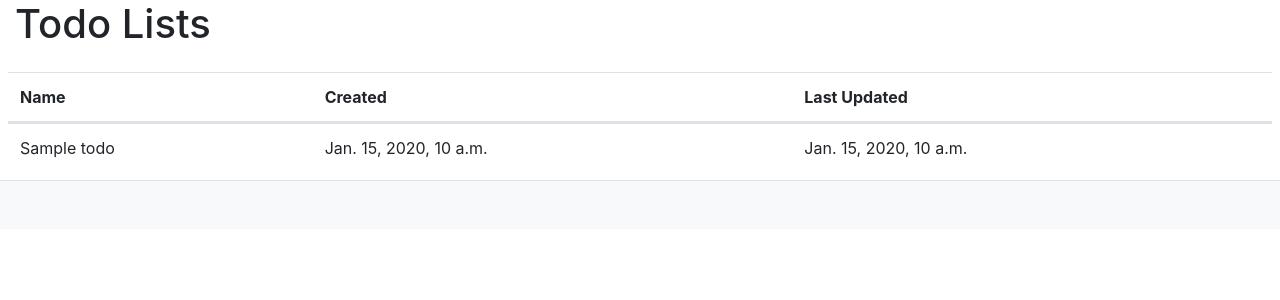
After one commit to felipe-lee/gcbv_demo, a Django app: template todo/templates/todo/list_todo_lists.html in a window 1280 px wide. The commit adds this page. Shown: the top 300 px of the page. Run offline with Django 3.2, Linux system fonts and the light colour scheme; the template is opened without the code that fills it: most values are stand-ins (such as "Sample title", 1, 10 or a date in 2020); some libraries are stand-ins or nearby versions.

Commit message:
Add simple view for listing todo lists
Template will likely change to display datetime objects better, but this works for now.
View will also change once I wire in the logic to search by name.

```diff
--- /dev/null
+++ b/todo/templates/todo/list_todo_lists.html
@@ -0,0 +1,31 @@
+{% extends 'common/base.html' %}
+
+{% block page_header %}
+  Todo Lists
+{% endblock page_header %}
+
+{% block content %}
+  {% if object_list %}
+    <table class="table table-hover mb-0">
+      <caption class="sr-only">List of Todo Lists</caption>
+      <thead>
+      <tr>
+        <th scope="col">Name</th>
+        <th scope="col">Created</th>
+        <th scope="col">Last Updated</th>
+      </tr>
+      </thead>
+      <tbody>
+      {% for todo_list in object_list %}
+        <tr>
+          <td>{{ todo_list.name }}</td>
+          <td>{{ todo_list.created }}</td>
+          <td>{{ todo_list.last_updated }}</td>
+        </tr>
+      {% endfor class_info %}
+      </tbody>
+    </table>
+  {% else %}
+    No todo lists were found.
+  {% endif %}  {# if object_list #}
+{% endblock content %}
--- a/todo/templates/todo/search_lists.html
+++ b/todo/templates/todo/search_lists.html
@@ -17,6 +17,5 @@
         Search through lists
       </button>
     </div>
-
   </form>
 {% endblock content %}
--- a/todo/urls.py
+++ b/todo/urls.py
@@ -5,10 +5,11 @@ Url config for todo app
 from django.urls import path
 from django.views.generic import TemplateView
 
-from todo.views import SearchListsView
+from todo.views import SearchListsView, ListTodoListsView
 
 app_name = 'todo'
 urlpatterns = [
+    path('list-todo-lists/', ListTodoListsView.as_view(), name='list_todo_lists'),
     path('search-lists/', SearchListsView.as_view(), name='search_lists'),
     path('', TemplateView.as_view(template_name='todo/home.html'), name='home'),
 ]
```
Also changed, not shown: todo/views.py (+10 -1 lines).
